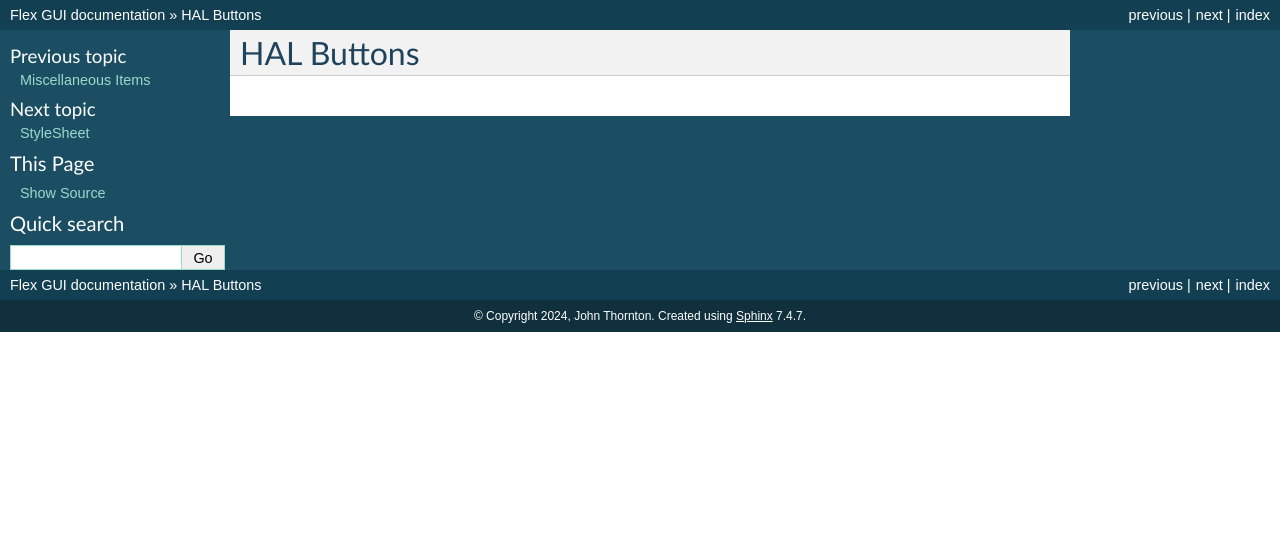
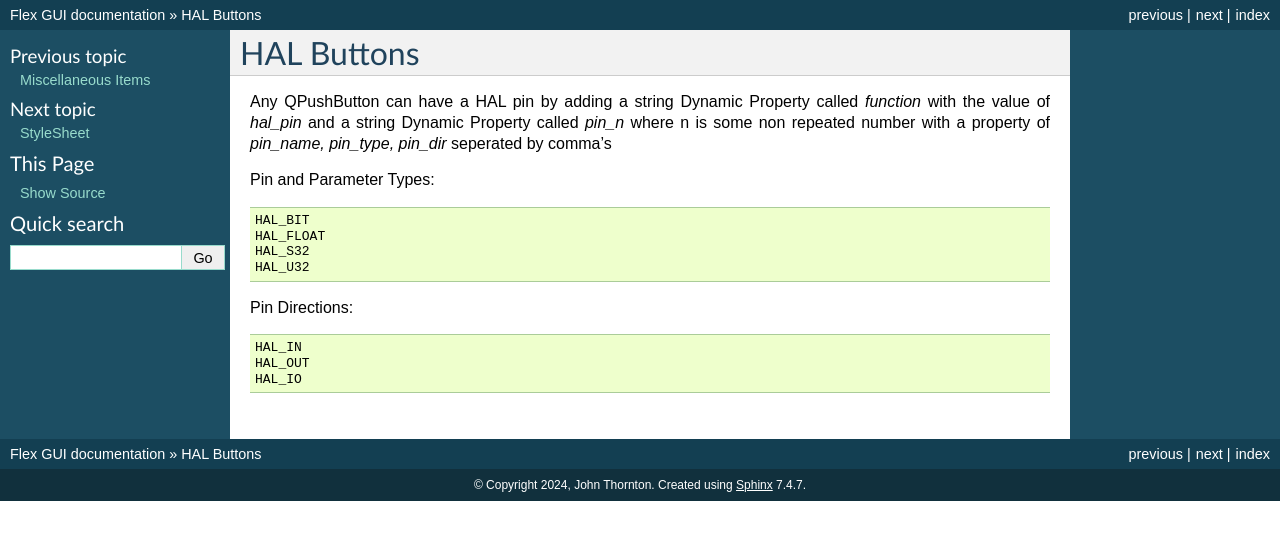
Before and after one commit to jethornton/flexgui, a Sphinx documentation site: the page built from docs/source/hal.rst, in a window 1280 px wide. Shown: the top 540 px of the page. Built offline with Sphinx 7.4.7, drawn with Linux system fonts in a browser that asks for light colours.

Commit message:
update docs
Signed-off-by: John Thornton <dev@gnipsel.com>

```diff
--- a/docs/source/hal.rst
+++ b/docs/source/hal.rst
@@ -1,2 +1,20 @@
 HAL Buttons
 ===========
+
+Any QPushButton can have a HAL pin by adding a string Dynamic Property called
+`function` with the value of `hal_pin` and a string Dynamic Property called
+`pin_n` where n is some non repeated number with a property of
+`pin_name, pin_type, pin_dir` seperated by comma's
+
+Pin and Parameter Types::
+
+	HAL_BIT
+	HAL_FLOAT
+	HAL_S32
+	HAL_U32
+
+Pin Directions::
+
+	HAL_IN
+	HAL_OUT
+	HAL_IO
```
